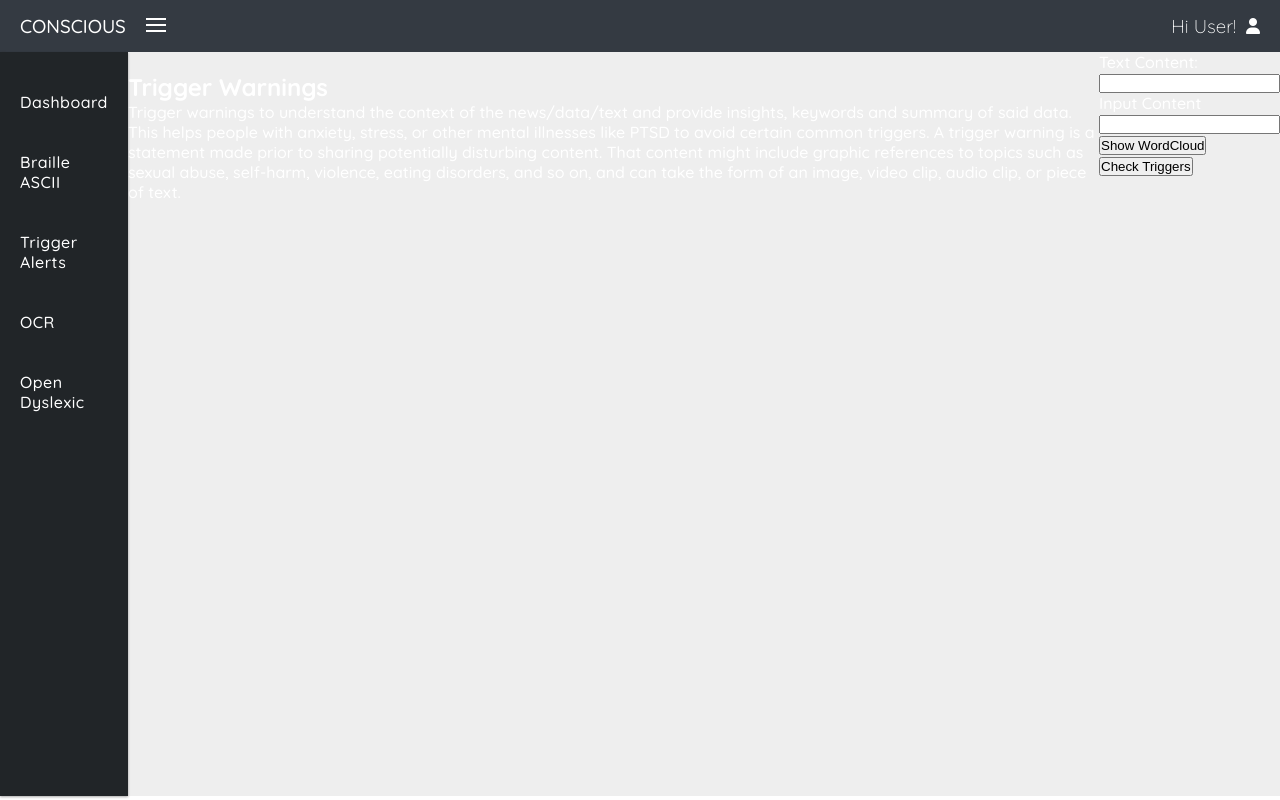
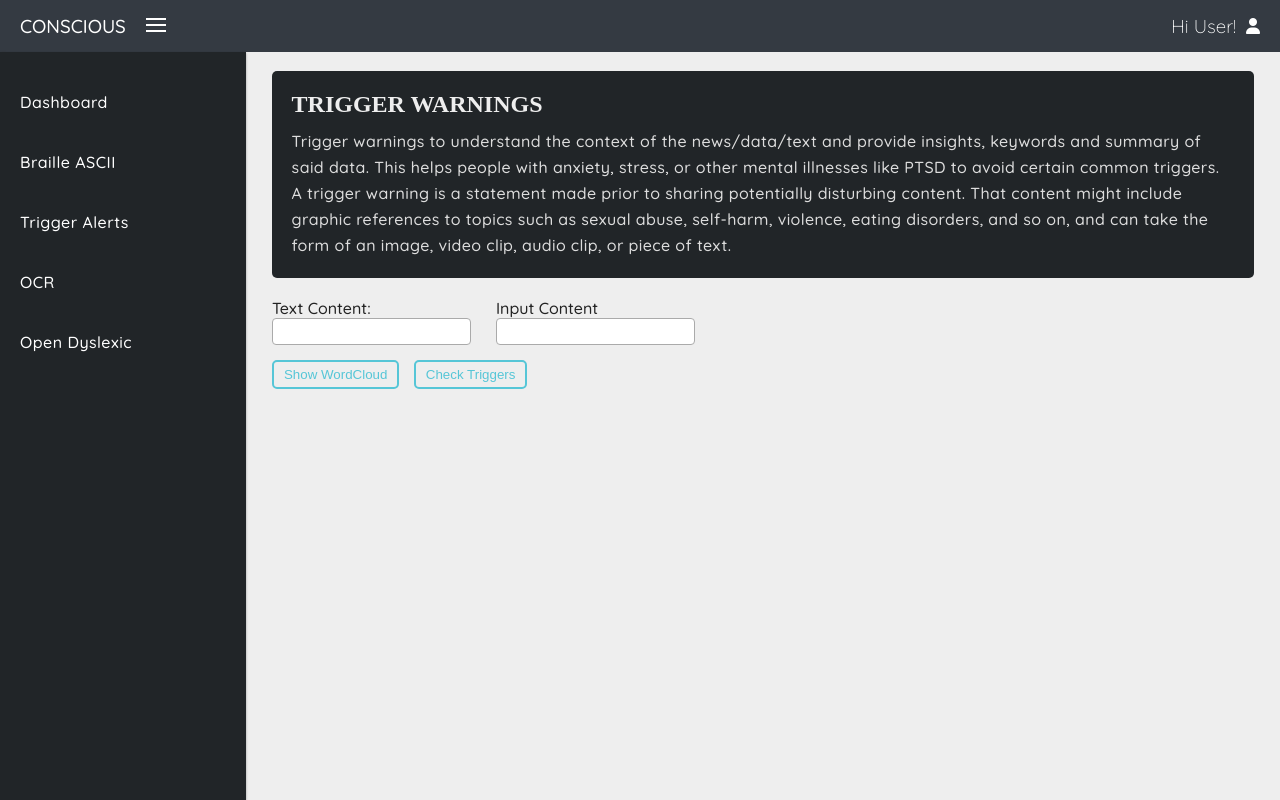
Before and after one commit to Kashish-max/Conscious, a Django app: page /triggers in a window 1280 px wide. Run offline with Django 3.2, Linux system fonts and the light colour scheme; some libraries are stand-ins or nearby versions.

Commit message:
updated frontend

```diff
--- a/consciousApp/static/consciousApp/css/main.css
+++ b/consciousApp/static/consciousApp/css/main.css
@@ -26,7 +26,7 @@ a {
   padding: 20px 0;
   background-color: #212528;
   width: 260px;
-  height: 93vh;
+  min-height: 93.5vh;
   visibility: visible;
   opacity: 1;
   -webkit-transform: translateX(0);
--- a/consciousApp/static/consciousApp/css/triggers.css
+++ b/consciousApp/static/consciousApp/css/triggers.css
@@ -1,10 +1,84 @@
 .label {
-    color: white;
-    padding: 8px;
-  }
+  color: white;
+  padding: 8px;
+}
 
-  .success {background-color: #4CAF50;} /* Green */
-  .info {background-color: #2196F3;} /* Blue */
-  .warning {background-color: #ff9800;} /* Orange */
-  .danger {background-color: #f44336;} /* Red */
-  .other {background-color: #e7e7e7; color: black;} /* Gray */
+.success {
+  background-color: #4CAF50;
+}
+
+/* Green */
+
+.info {
+  background-color: #2196F3;
+}
+
+/* Blue */
+
+.warning {
+  background-color: #ff9800;
+}
+
+/* Orange */
+
+.danger {
+  background-color: #f44336;
+}
+
+/* Red */
+
+.other {
+  background-color: #e7e7e7;
+  color: black;
+}
+
+/* Gray */
+
+.trigger-sec {
+  width: 85%;
+  display: block;
+  color: #222;
+  padding: 1.5% 2%;
+  margin: 0 auto;
+}
+
+section {
+  background: #212528;
+  padding: 0 2%;
+  color: #eee !important;
+  border-radius: 5px;
+  margin-bottom: 2%;
+}
+
+section h1 {
+  font-family: 'Montserrat';
+  margin-bottom: 10px;
+}
+
+section p {
+  font-family: 'Quicksand';
+  color: #ddd !important;
+  line-height: 26px;
+  letter-spacing: 0.4px;
+}
+
+.submitbtn {
+  padding: 5px 10px;
+  margin-right: 10px;
+  background: none;
+  border: 2px solid #56c6d7;
+  color: #56c6d7;
+  border-radius: 5px;
+}
+
+.submitbtn:hover {
+  background-color: #56c6d7;
+  color: #fff;
+}
+
+.txt-in {
+  outline: none;
+  border: 1px solid #aaa;
+  padding: 5px 10px;
+  border-radius: 4px;
+}
--- a/consciousApp/templates/consciousApp/home.html
+++ b/consciousApp/templates/consciousApp/home.html
@@ -4,10 +4,10 @@
 <div class="home-sec">
   <div class="card-area">
     <div class="card">
-        <a href="{% url 'braille' %}"><img src=""></a>
+        <a href="{% url 'braille' %}"><img src="{% static 'consciousApp/images/brpage.png' %}"></a>
     </div>
     <div class="card">
-        <a href=""><img src=""></a>
+        <a href="{% url 'triggers' %}"><img src=""></a>
     </div>
   </div>
   <div class="card-area">
--- a/consciousApp/templates/consciousApp/triggers.html
+++ b/consciousApp/templates/consciousApp/triggers.html
@@ -1,5 +1,5 @@
 {% extends 'consciousApp/index.html' %} {% load static %} {% block body_block%}
-<meta charset="UTF-8">
+<meta charset="UTF-8" />
 <title>Trigger Warnings</title>
 <link
   id="css"
@@ -7,30 +7,40 @@
   rel="stylesheet"
 />
 <script src="{% static 'consciousApp/js/triggers.js' %}"></script>
-<section>
-  <br>
-  <h1>Trigger Warnings</h1>
-  <p> Trigger warnings to understand the context of the news/data/text and provide insights,
-    keywords and summary of said data. This helps people with anxiety, stress, or other
-     mental illnesses like PTSD to avoid certain common triggers.
-     A trigger warning is a statement made prior to sharing potentially disturbing content.
-     That content might include graphic references to topics such as sexual abuse, self-harm,
-     violence, eating disorders, and so on, and can take the form of an image, video clip, audio clip,
-     or piece of text.</p>
-  <br>
+<div class="trigger-sec">
+  <section>
+    <br />
+    <h1>TRIGGER WARNINGS</h1>
+    <p>
+      Trigger warnings to understand the context of the news/data/text and
+      provide insights, keywords and summary of said data. This helps people
+      with anxiety, stress, or other mental illnesses like PTSD to avoid certain
+      common triggers. A trigger warning is a statement made prior to sharing
+      potentially disturbing content. That content might include graphic
+      references to topics such as sexual abuse, self-harm, violence, eating
+      disorders, and so on, and can take the form of an image, video clip, audio
+      clip, or piece of text.
+    </p>
+    <br />
+  </section>
 
-</section>
-
-<!--Insights and Summarization from just link-->
-<form action = "{% url 'triggers' %}" method = "POST">
-  {% csrf_token %}
-  <label for="Link">Text Content:</label> <br>
-  <input id="Link" type="url" name="Link"> <br>
-  <label for="input_text">Input Content</label><br>
-  <input id="input_text" type="text" name="input_text"> <br>
-  <input  type="submit" name="show_wordcloud" value='Show WordCloud'>
-  <input type="submit" name="check_triggers" value="Check Triggers">
-</form>
+  <!--Insights and Summarization from just link-->
+  <form action="{% url 'triggers' %}" method="POST">
+    {% csrf_token %}
+    <div style="display: flex; margin-bottom: 15px;">
+      <div style="display: block; margin-right: 25px;">
+        <label for="Link">Text Content:</label> <br />
+        <input id="Link" class="txt-in" type="url" name="Link" /> <br />
+      </div>
+      <div style="display: block">
+        <label for="input_text">Input Content</label><br />
+        <input id="input_text" class="txt-in" type="text" name="input_text" /> <br />
+      </div>
+    </div>
+    <input type="submit" class="submitbtn" name="show_wordcloud" value="Show WordCloud" />
+    <input type="submit" class="submitbtn" name="check_triggers" value="Check Triggers" />
+  </form>
+</div>
 <!-- <button  class="btn btn-default" onclick="picture()">WordCloud</button>
 <img id="bigpic" src="bigpic" style="display:none;" />
 <script type="text/javascript">
@@ -69,7 +79,5 @@
         }
 
 </script>-->
-</body>
-</html>
-</script>
+
 {% endblock %}
```
Also changed, not shown: consciousApp/static/consciousApp/css/demo.css (+122 -32 lines), consciousApp/templates/consciousApp/braille.html (+23 -18 lines), consciousApp/static/consciousApp/images/brpage.png (added).
